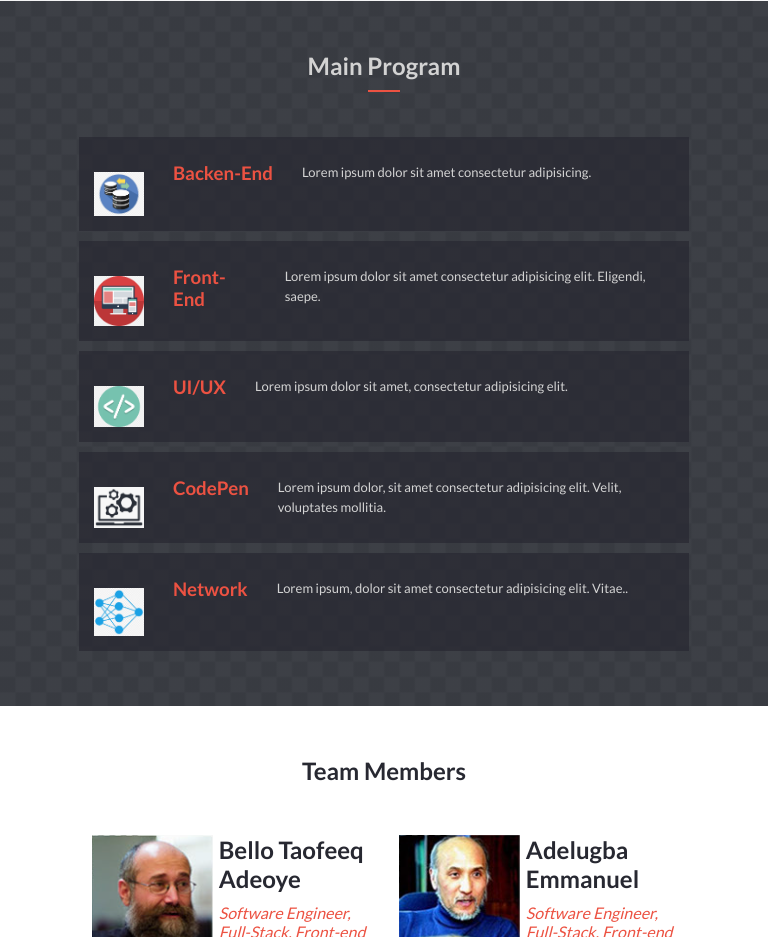
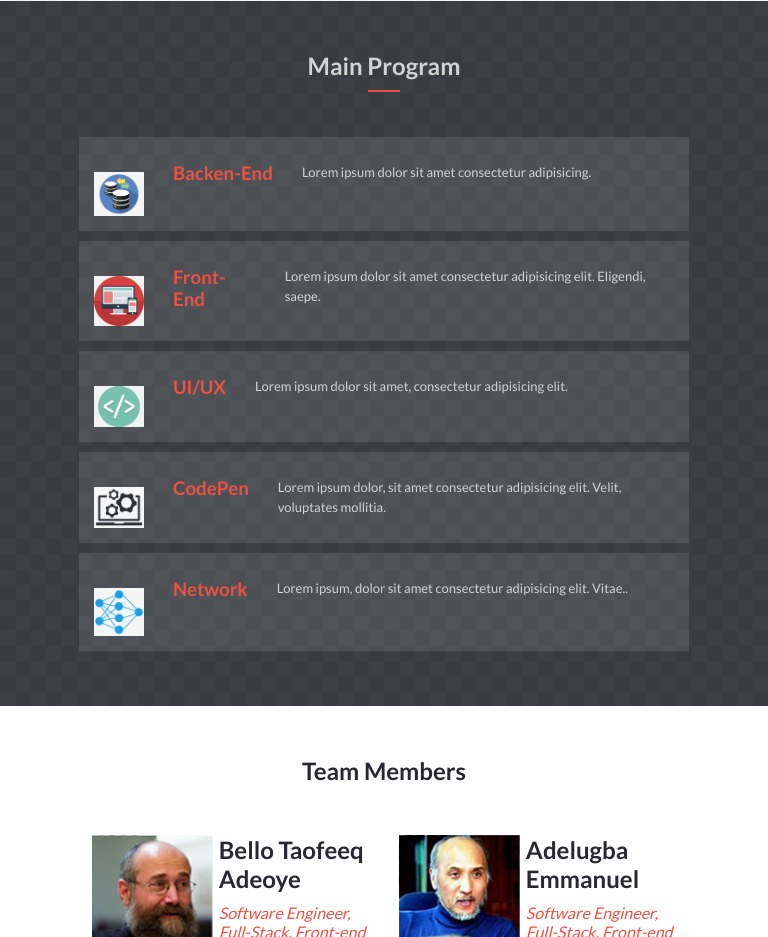
Before and after one commit to mrbhi/Capstone-Project, a website: page index.html in a window 768 px wide. Shown: the part 880-1817 px from the top of the page. Drawn offline with Linux system fonts and the light colour scheme.

Commit message:
made changes to the card color section and updated my Readme file with a link to the new zoom video

```diff
--- a/css/index.css
+++ b/css/index.css
@@ -133,7 +133,7 @@
     display: flex;
     text-align: center;
     width: 100%;
-    background-color: rgba(48, 36, 36, 0.5);
+    background-color: rgba(255, 255, 255, 0.1);
     padding: 15px;
     margin: 5px 0;
     gap: 5%;
@@ -415,7 +415,7 @@
   .program li {
     text-align: center;
     width: 100%;
-    background-color: #272731ad;
+    background-color: rgba(255, 255, 255, 0.1);
     padding: 15px;
   }
 
--- a/js/script.js
+++ b/js/script.js
@@ -76,7 +76,7 @@ speaker.forEach((data) => {
   speakerSection.innerHTML = render;
 });
 
-// Scrool To Top
+// Scroll To Top
 
 // Get the button
 const mybutton = document.querySelector('.myBtn');
```
Also changed, not shown: README.md.
